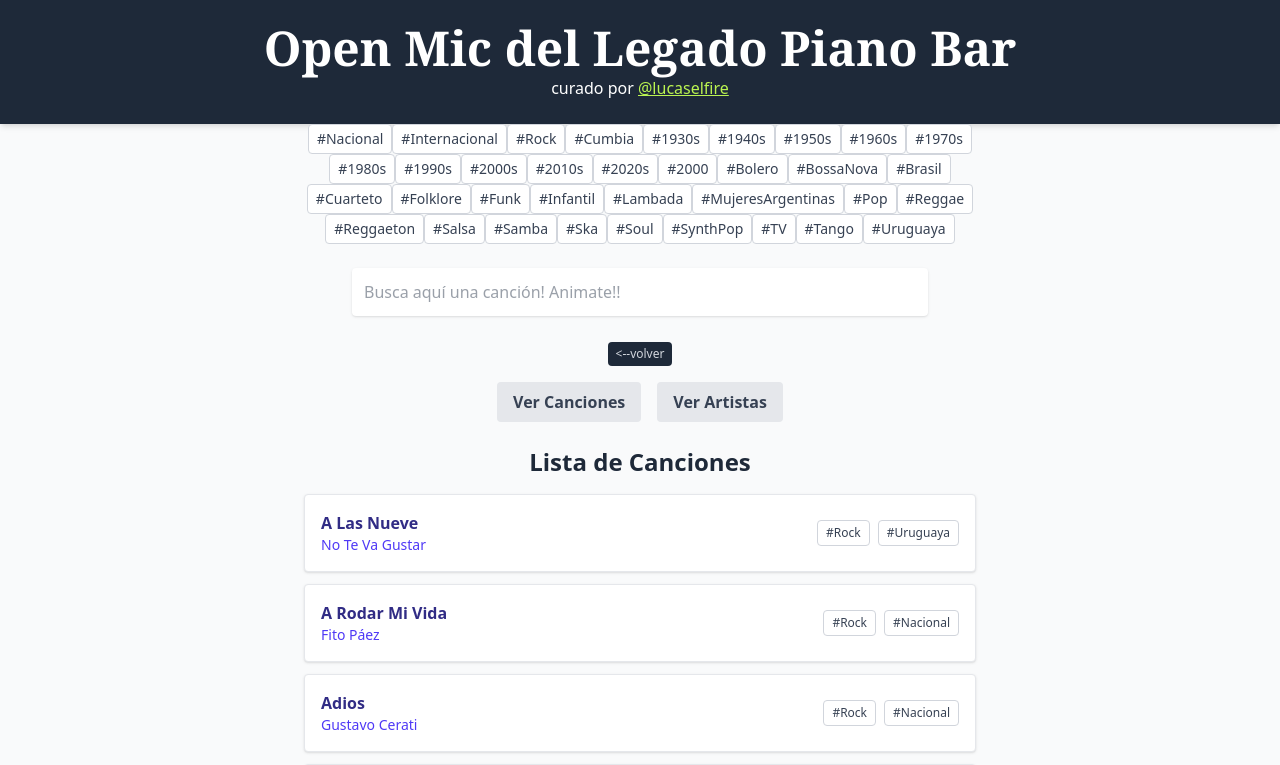
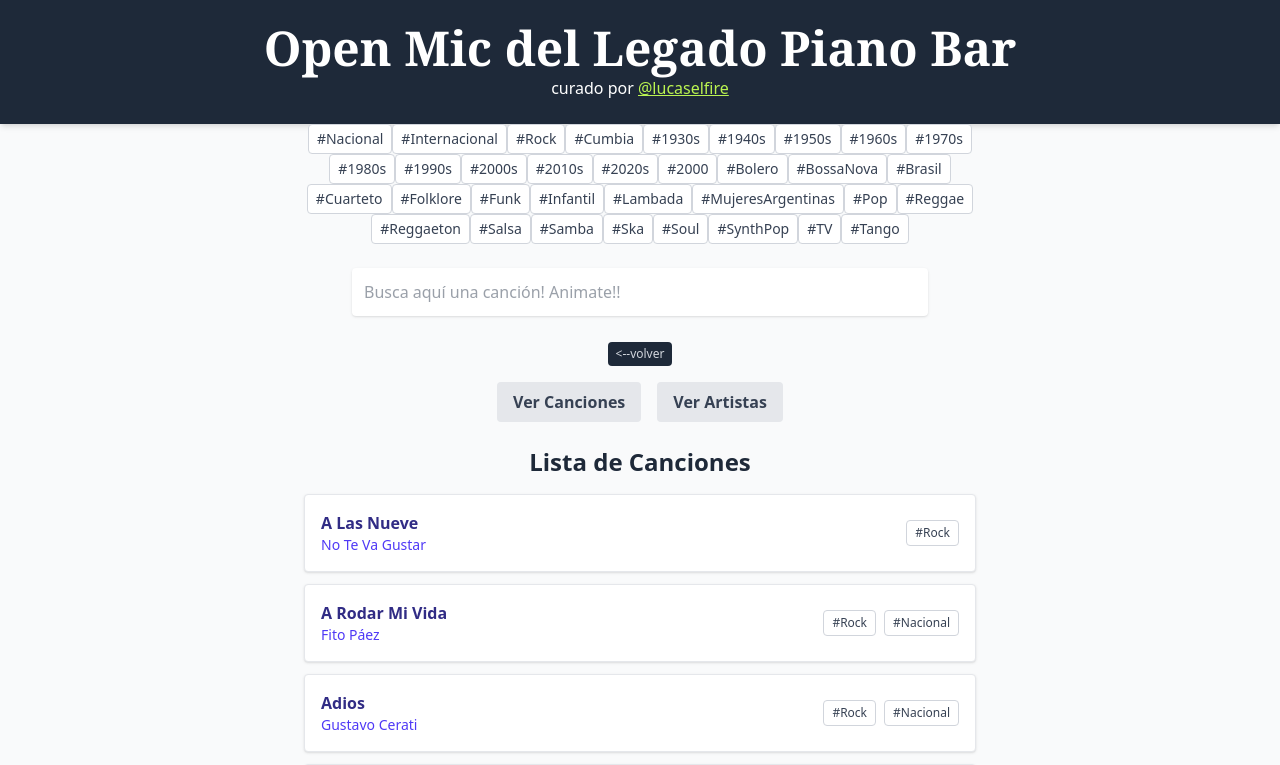
Before and after one commit to guilkuo/open-mic-legado-pianobar, a React (Vite) app: page / in a window 1280 px wide. Shown: the top 765 px of the page. Built offline with nearby package versions, Linux system fonts and the light colour scheme.

Commit message:
sacamos uruguaya

```diff
--- a/src/componentes/SongCatalog.jsx
+++ b/src/componentes/SongCatalog.jsx
@@ -1302,7 +1302,7 @@ const rawSongs = [
 {
   title: "A Las Nueve",
   artist: "No Te Va Gustar",
-  tags: ["#Rock", "#Uruguaya"],
+  tags: ["#Rock"],
   lyricsUrl: "https://www.letras.com/no-te-va-gustar/a-las-nueve/"
 },
 
```
